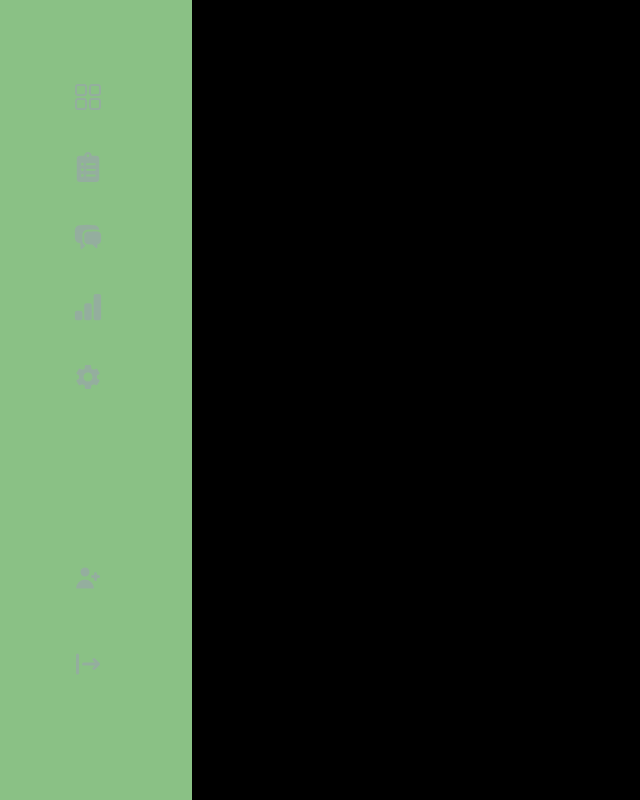
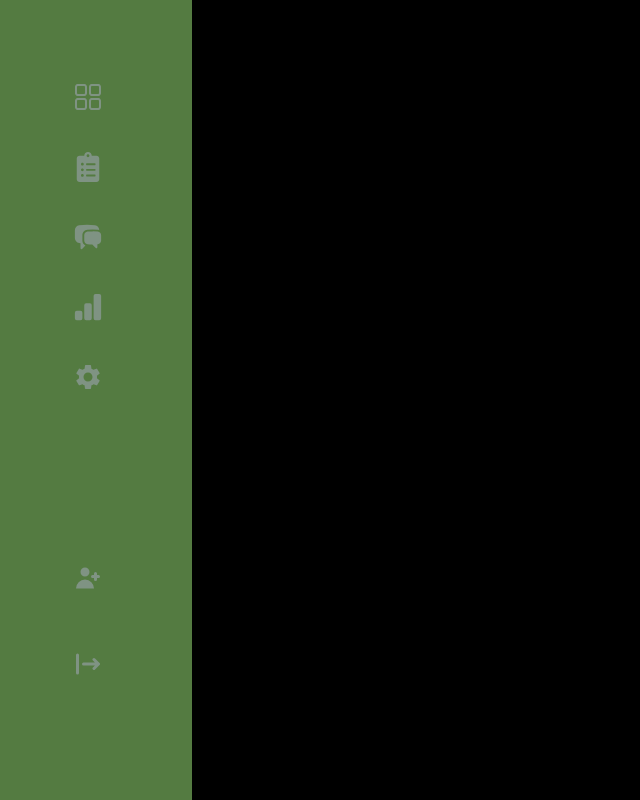
Before and after one commit to MHassan47/clinic, a React (Create React App) app: page / in a window 1280 px wide. Shown: the whole page, without its empty margins (0-640 px from the left). Built offline with nearby package versions, Linux system fonts and the light colour scheme.

Commit message:
adds custom dark green color to tailwind config

```diff
--- a/tailwind.config.js
+++ b/tailwind.config.js
@@ -6,6 +6,7 @@ module.exports = {
     extend: {
       colors: {
         gr: "#8ac185",
+        darkgr: "#547b41",
       },
     },
   },
```
